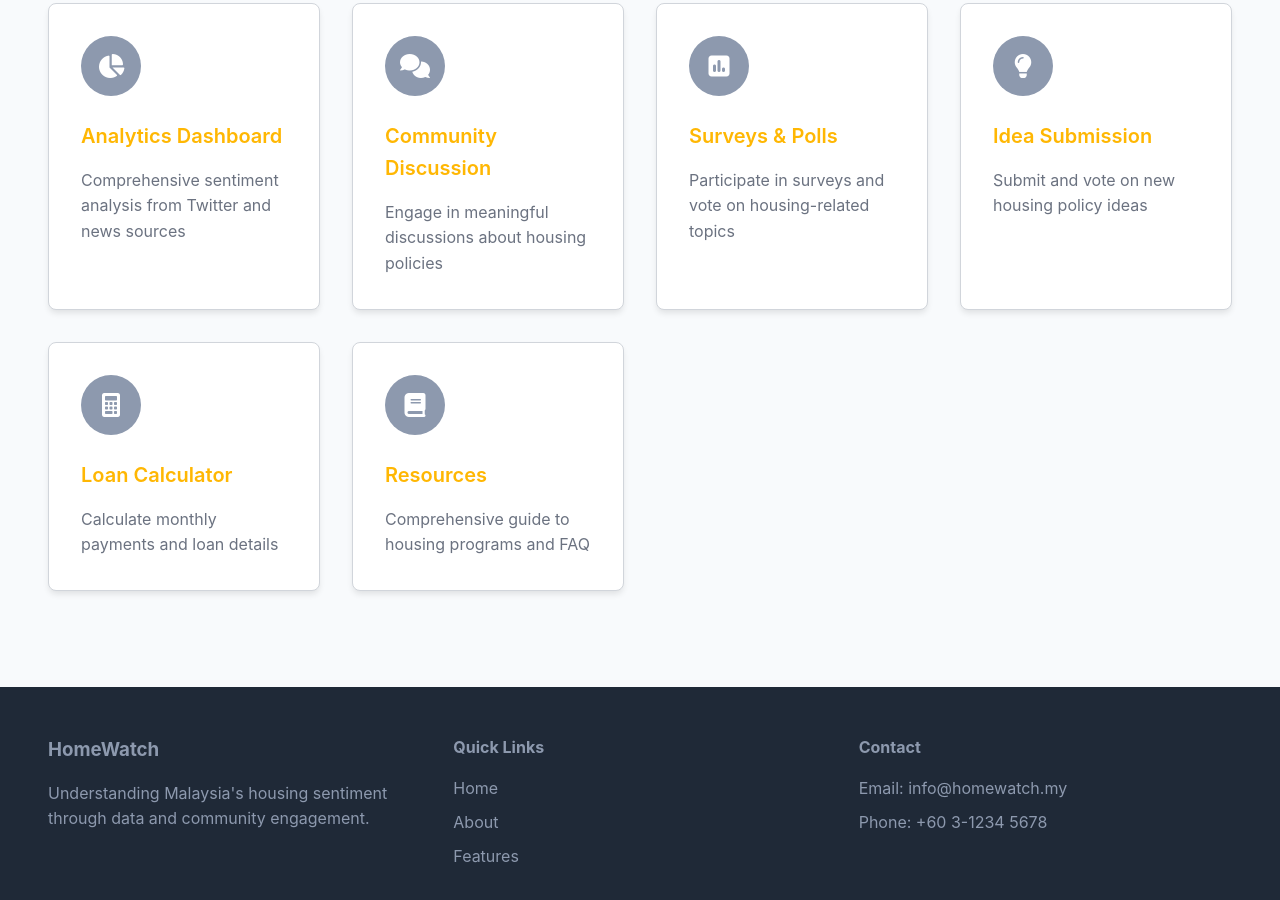
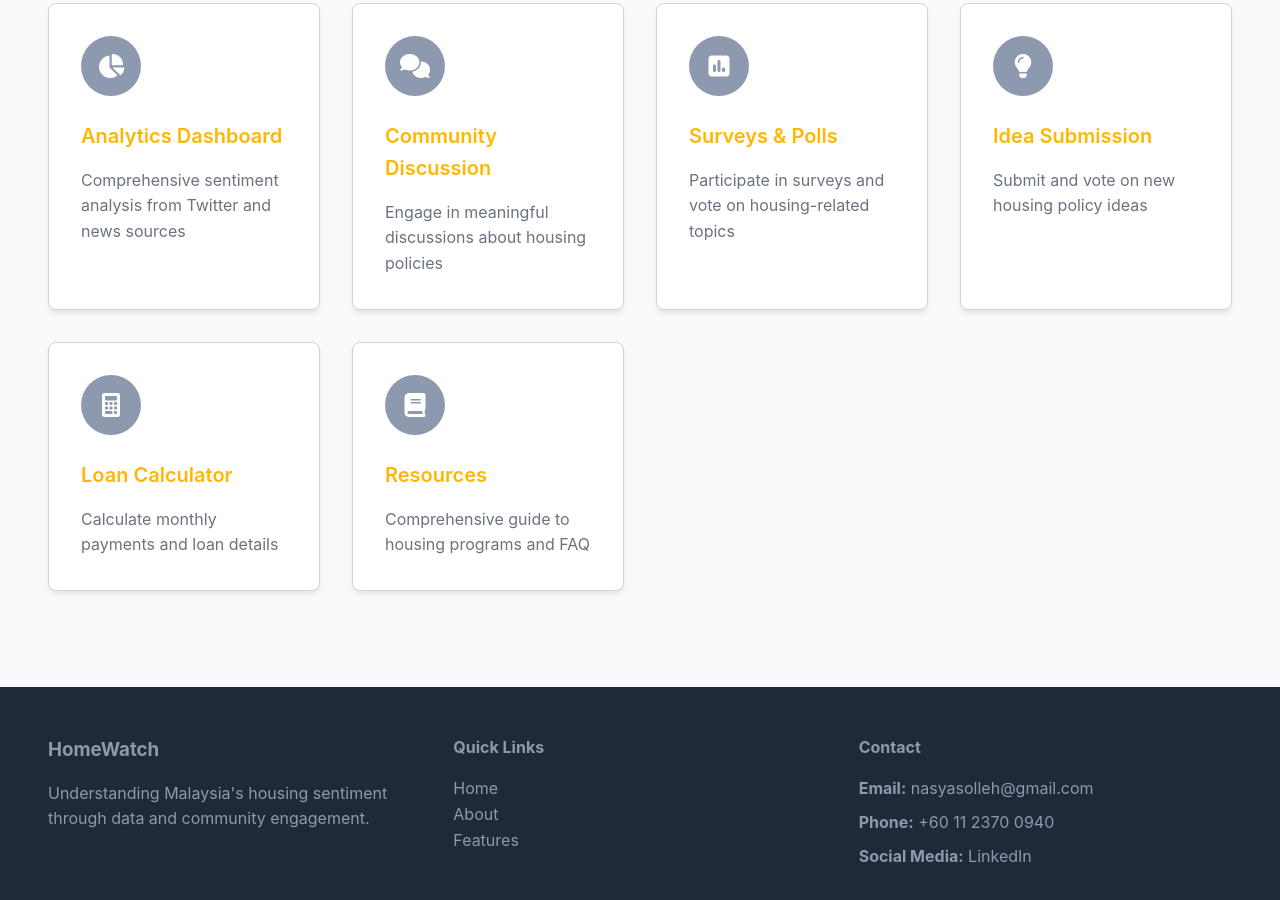
Before and after one commit to nasyasolleh/home-watch, a plain HTML site: page index.html in a window 1280 px wide. Shown: the part 1696-2596 px from the top of the page. Drawn offline with nearby package versions, Linux system fonts and the light colour scheme; no server answers.

Commit message:
minimal ui changes

```diff
--- a/css/style.css
+++ b/css/style.css
@@ -469,7 +469,7 @@ h1, h2, h3, h4, h5, h6 {
 .footer-section a {
     color: var(--primary-color) !important;
     text-decoration: none;
-    display: block;
+    /* display: block; */
     margin-bottom: 0.5rem;
 }
 
--- a/index.html
+++ b/index.html
@@ -250,13 +250,17 @@
                 <div class="footer-section">
                     <h4>Quick Links</h4>
                     <a href="#home">Home</a>
+                    <br>
                     <a href="#about">About</a>
+                    <br>
                     <a href="#features">Features</a>
                 </div>
                 <div class="footer-section">
                     <h4>Contact</h4>
-                    <p>Email: info@homewatch.my</p>
-                    <p>Phone: +60 3-1234 5678</p>
+                    <p><strong>Email:</strong> nasyasolleh@gmail.com</p>
+                    <p><strong>Phone:</strong> +60 11 2370 0940</p>
+                    <p><strong>Social Media:</strong> <a href="https://www.linkedin.com/in/nasya-firzana/" target="_blank" rel="noopener noreferrer">LinkedIn</a>
+                    </p>
                 </div>
             </div>
             <div class="footer-bottom">
```
Also changed, not shown: 2 other files.
